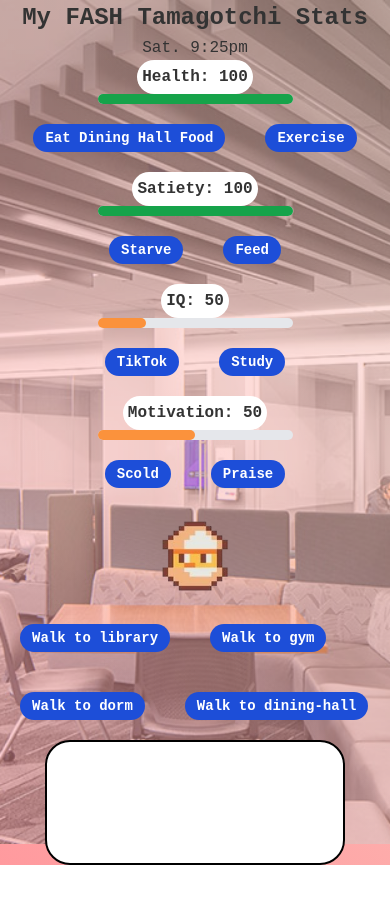
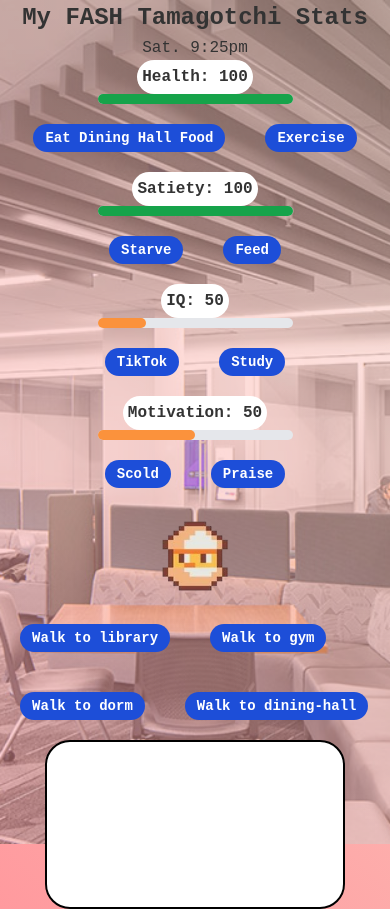
Before and after one commit to CS-396-Web-Dev/final-project-fash, a Next.js app: page / in a window 390 px wide. Before the commit the page ends 865 px from the top, so only its background shows below. Built offline with nearby package versions, Linux system fonts and the light colour scheme.

Commit message:
made text box responsive to viewport size

```diff
--- a/app/style.css
+++ b/app/style.css
@@ -34,8 +34,11 @@ h1 {
   border-radius: 25px;
   border: 2px solid #000000;
   padding: 20px;
-  width: 300px;
-  height: 125px;
+  width: 25vw;
+  min-width: 300px;
+  max-width: 600px;
+  min-height: 125px;
+  height: 20vh;
   background: #FFFFFF;
 }
 
```
